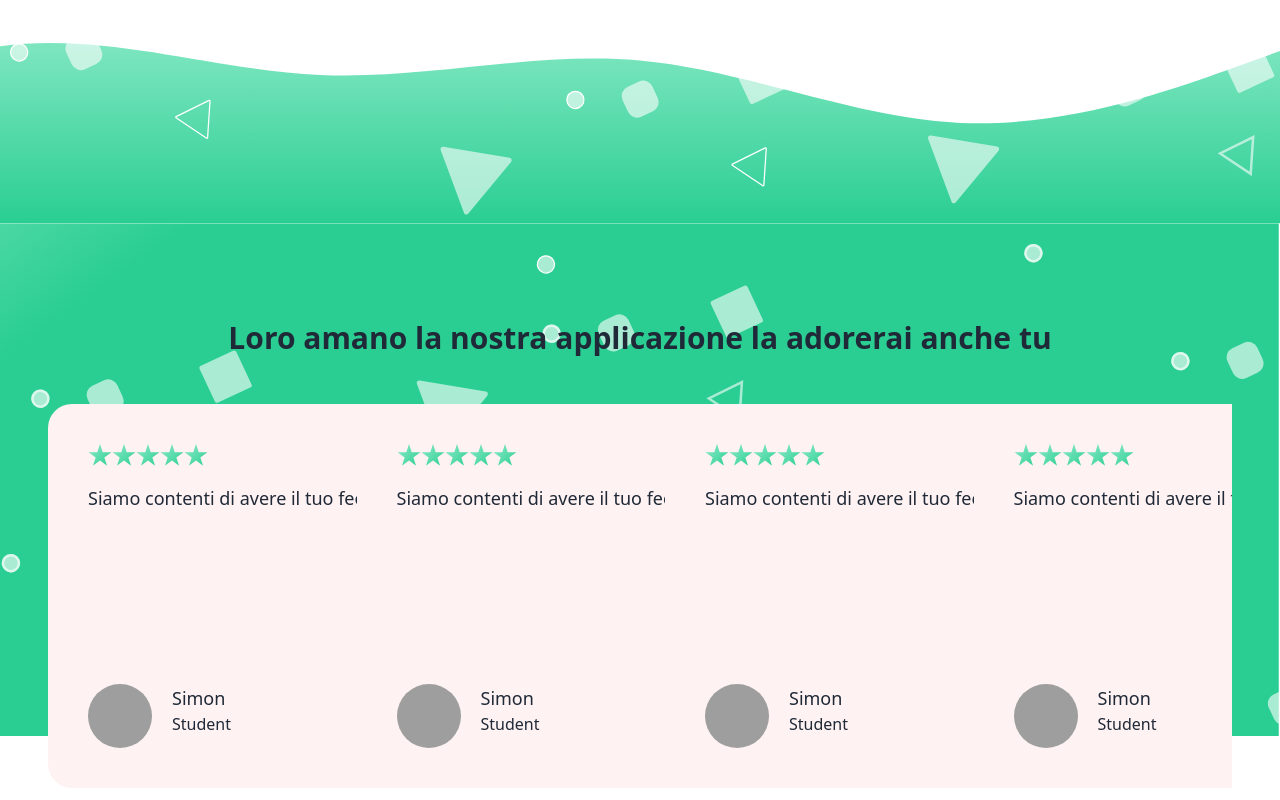
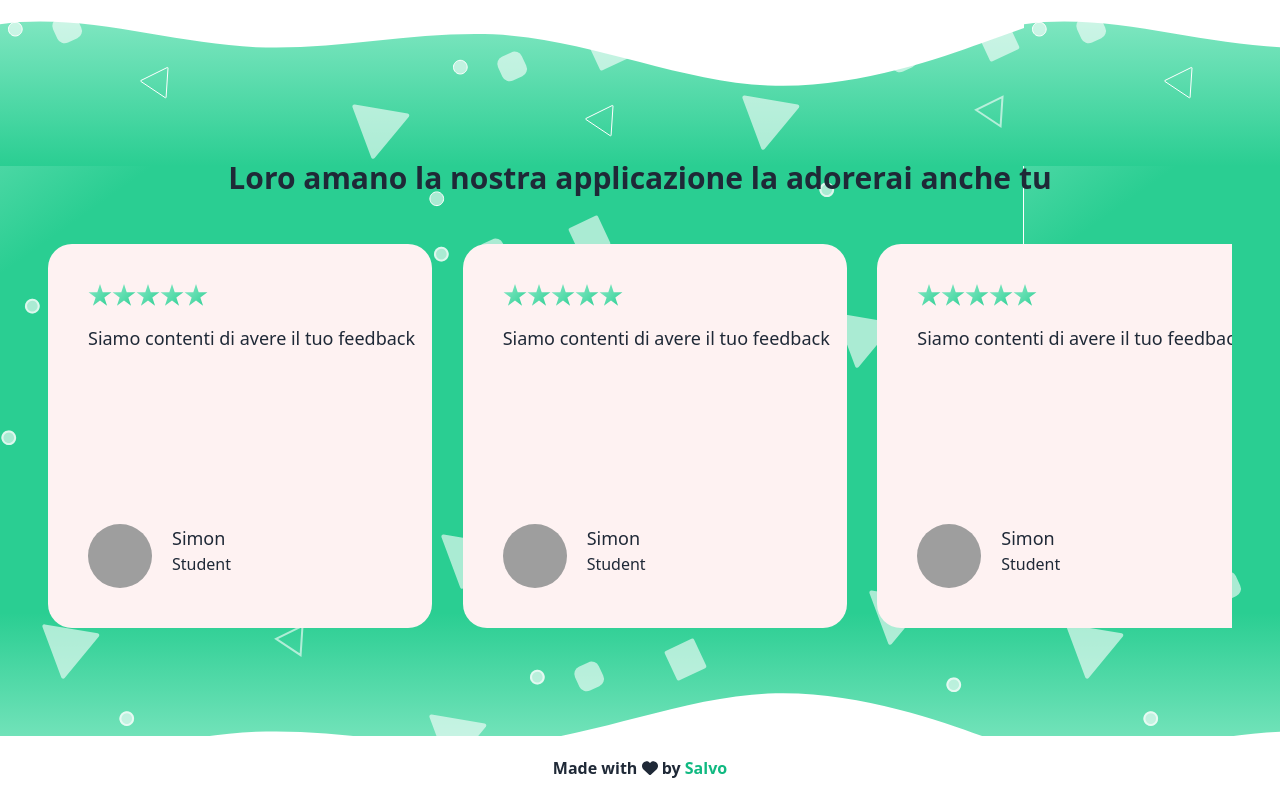
Before and after one commit to salvatorecalo/Js-TextToQrCode, a React (Create React App) app: page / in a window 1280 px wide. Shown: the part 2059-2859 px from the top of the page. Built offline with nearby package versions, Linux system fonts and the light colour scheme; grey boxes are pictures that could not be loaded.

Commit message:
reso slider responsive

```diff
--- a/src/components/FeedBackSection/feedbackSection.component.jsx
+++ b/src/components/FeedBackSection/feedbackSection.component.jsx
@@ -6,10 +6,8 @@ export default function FeedbackSection() {
         <section id="Feedback"
             style={{
                 background: `url(${bgGradient})`,
-                backgroundRepeat: "no-repeat",
-                backgroundSize: "cover"
                 }}
-            className="h-screen p-12 pt-48 md:pt-56 lg:pt-96"
+            className="h-screen p-12 pt-48 md:pt-56 bg-no-repeat bg-cover"
         >
             <h2 className="text-center font-bold text-xl md:text-3xl lg:text-3xl mb-12">Loro amano la nostra applicazione la adorerai anche tu</h2>
             <SwiperList />
--- a/src/components/Swiper/swiper.component.jsx
+++ b/src/components/Swiper/swiper.component.jsx
@@ -26,17 +26,21 @@ export default function SwiperList() {
       slidesPerView={1}
       spaceBetween={10}
       breakpoints={{
-        640: {
-          slidesPerView: 2,
-          spaceBetween: 80,
+        576: {
+          slidesPerView: 1,
+          spaceBetween: 20,
         },
         768: {
-          slidesPerView: 3,
+          slidesPerView: 2,
           spaceBetween: 40,
         },
-        1024: {
+        992: {
+          slidesPerView: 3,
+          spaceBetween: 60,
+        },
+        1400: {
           slidesPerView: 4,
-          spaceBetween: 50,
+          spaceBetween: 80,
         },
       }}
     >
```
